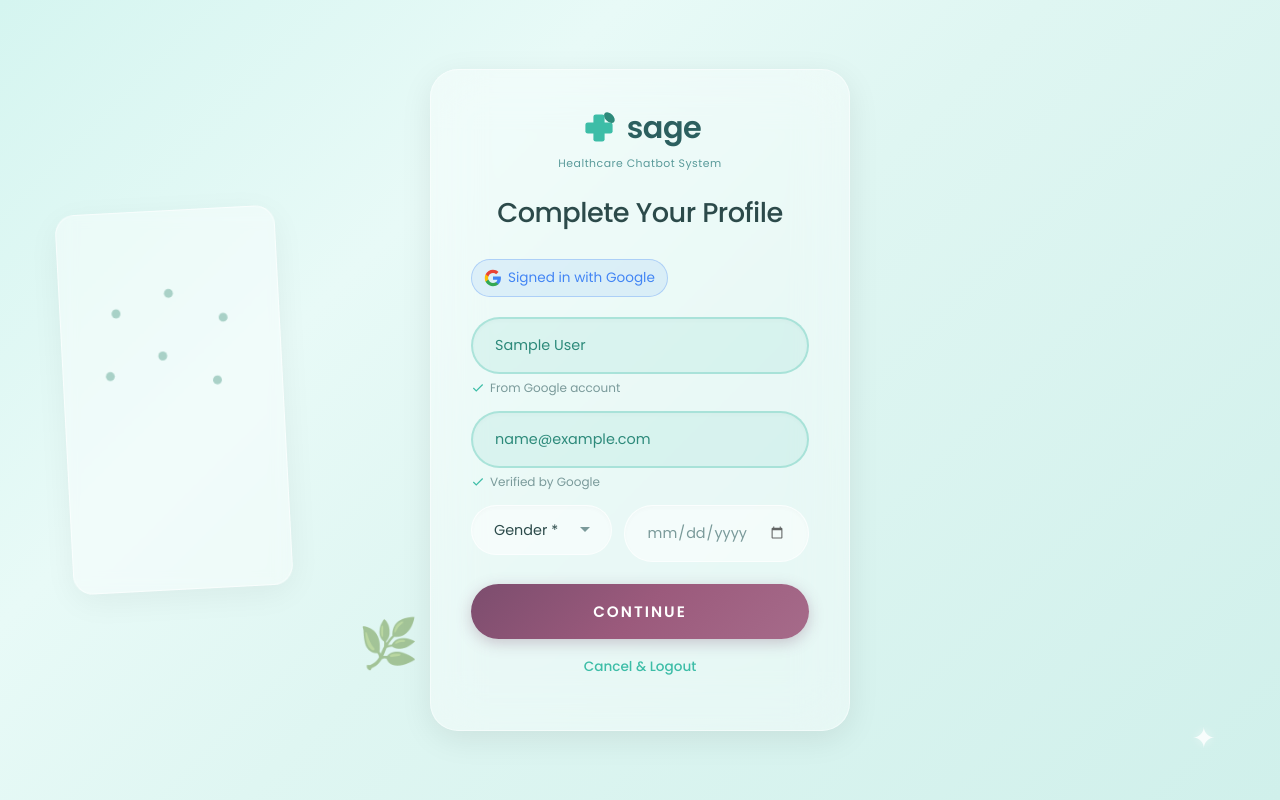
After one commit to SakethAkula/Sage, a Flask app: page /google-complete-profile in a window 1280 px wide. The commit adds this page. Run offline with Flask 3, Linux system fonts and the light colour scheme; the visitor is signed in with stand-in values (Sample User, id 1).

Commit message:
Google profile completion, smart chat titles, remove sidebar logout

```diff
--- a/backend/app.py
+++ b/backend/app.py
@@ -1,7 +1,7 @@
 """
 Sage - AI Healthcare Chatbot
 Backend: Flask Server with MySQL Authentication & Google OAuth
-Updated with Email OTP Verification and Password Reset
+Updated with Email OTP Verification, Password Reset, and Smart Chat Titles
 """
 
 from flask import Flask, render_template, request, redirect, url_for, session, jsonify, send_from_directory
@@ -18,13 +18,13 @@ sys.path.insert(0, os.path.dirname(os.path.abspath(__file__)))
 
 from database import (
     create_user, verify_user, get_user_by_id, get_user_by_email,
-    create_google_user, update_user_password,
+    create_google_user, update_user_password, update_user_details,
     save_health_profile, get_health_profile,
     create_chat_session, get_chat_sessions, update_session_title, delete_chat_session,
     save_chat_message, get_chat_history, clear_chat_history
 )
 from db_config import GOOGLE_CLIENT_ID, GOOGLE_CLIENT_SECRET, GOOGLE_REDIRECT_URI
-from sage_ai import get_sage_instance, clear_sage_instance
+from sage_ai import get_sage_instance, clear_sage_instance, generate_chat_title
 from email_utils import send_verification_otp, send_password_reset_otp, verify_otp
 
 app = Flask(
@@ -93,7 +93,9 @@ def login():
         else:
             return render_template('login.html', error="Invalid email or password")
 
-    return render_template('login.html')
+    # Check for success message from password reset
+    success = request.args.get('success')
+    return render_template('login.html', success=success)
 
 
 @app.route('/signup', methods=['GET', 'POST'])
@@ -281,6 +283,48 @@ def resend_reset_otp():
         return jsonify({'error': 'Failed to send OTP'}), 500
 
 
+@app.route('/google-complete-profile', methods=['GET', 'POST'])
+def google_complete_profile():
+    """Complete profile for Google users - collect gender and DOB."""
+    if not session.get('google_signup_pending'):
+        return redirect(url_for('login'))
+
+    name = session.get('google_name', '')
+    email = session.get('google_email', '')
+
+    if request.method == 'POST':
+        gender = request.form.get('gender')
+        dob = request.form.get('dob')
+
+        if not gender or not dob:
+            return render_template('google_complete_profile.html',
+                                   name=name, email=email,
+                                   error="Please fill all fields")
+
+        # Create or update user
+        user_id = create_google_user(name, email, gender, dob)
+
+        if user_id:
+            # Clear pending signup
+            session.pop('google_signup_pending', None)
+            session.pop('google_name', None)
+            session.pop('google_email', None)
+
+            # Set user session
+            session['user_id'] = user_id
+            session['user_name'] = name
+            session['user_email'] = email
+            session['auth_provider'] = 'google'
+
+            return redirect(url_for('onboarding'))
+        else:
+            return render_template('google_complete_profile.html',
+                                   name=name, email=email,
+                                   error="Failed to create account")
+
+    return render_template('google_complete_profile.html', name=name, email=email)
+
+
 @app.route('/onboarding', methods=['GET', 'POST'])
 def onboarding():
     """Onboarding page for health profile."""
@@ -360,10 +404,11 @@ def api_chat():
         return jsonify({'error': 'No message provided'}), 400
 
     # Get or create chat session
+    is_new_session = False
     if not session.get('current_session_id'):
-        # Create new session with first message as title
-        title = message[:50] + "..." if len(message) > 50 else message
-        session_id = create_chat_session(session['user_id'], title)
+        is_new_session = True
+        # Create new session with temporary title
+        session_id = create_chat_session(session['user_id'], "New Chat")
         session['current_session_id'] = session_id
     else:
         session_id = session['current_session_id']
@@ -387,6 +432,11 @@ def api_chat():
 
     # Save AI response to database
     save_chat_message(session['user_id'], response, 'sage', session_id)
+
+    # Generate meaningful title for new sessions
+    if is_new_session:
+        title = generate_chat_title(message)
+        update_session_title(session_id, title)
 
     return jsonify({
         'response': response,
@@ -648,25 +698,29 @@ def google_callback():
         google_email = userinfo.get('email')
         google_name = userinfo.get('name', google_email.split('@')[0])
 
-        # Create or get existing user
-        user_id = create_google_user(google_name, google_email)
+        # Check if user already exists
+        existing_user = get_user_by_email(google_email)
 
-        if user_id:
-            # Set session
-            session['user_id'] = user_id
-            session['user_name'] = google_name
-            session['user_email'] = google_email
+        if existing_user:
+            # Existing user - log them in
+            session['user_id'] = existing_user['id']
+            session['user_name'] = existing_user['name']
+            session['user_email'] = existing_user['email']
             session['auth_provider'] = 'google'
 
             # Check if health profile exists
-            profile = get_health_profile(user_id)
+            profile = get_health_profile(existing_user['id'])
             if profile:
                 session['profile_complete'] = True
                 return redirect(url_for('chat'))
             else:
                 return redirect(url_for('onboarding'))
         else:
-            return redirect(url_for('login', error='Failed to create account'))
+            # New user - need to collect additional info
+            session['google_signup_pending'] = True
+            session['google_name'] = google_name
+            session['google_email'] = google_email
+            return redirect(url_for('google_complete_profile'))
 
     except Exception as e:
         print(f"Google OAuth error: {e}")
--- /dev/null
+++ b/frontend/templates/google_complete_profile.html
@@ -0,0 +1,137 @@
+<!DOCTYPE html>
+<html lang="en">
+<head>
+    <meta charset="UTF-8">
+    <meta name="viewport" content="width=device-width, initial-scale=1.0">
+    <title>Sage - Complete Your Profile</title>
+    <link rel="preconnect" href="https://fonts.googleapis.com">
+    <link rel="preconnect" href="https://fonts.gstatic.com" crossorigin>
+    <link href="https://fonts.googleapis.com/css2?family=Poppins:wght@300;400;500;600;700&display=swap" rel="stylesheet">
+    <link rel="stylesheet" href="{{ url_for('static', filename='css/signup.css') }}">
+    <style>
+        .readonly-field {
+            background: rgba(61, 189, 167, 0.1) !important;
+            border: 2px solid rgba(61, 189, 167, 0.3) !important;
+            color: #2d8a7a !important;
+            cursor: not-allowed;
+        }
+        .field-note {
+            font-size: 0.75rem;
+            color: #7a9a9a;
+            margin-top: 5px;
+            display: flex;
+            align-items: center;
+            gap: 5px;
+        }
+        .field-note svg {
+            width: 14px;
+            height: 14px;
+        }
+        .google-badge {
+            display: inline-flex;
+            align-items: center;
+            gap: 6px;
+            background: rgba(66, 133, 244, 0.1);
+            border: 1px solid rgba(66, 133, 244, 0.3);
+            padding: 8px 12px;
+            border-radius: 20px;
+            font-size: 0.85rem;
+            color: #4285F4;
+            margin-bottom: 20px;
+        }
+        .error-message {
+            background: rgba(231, 76, 60, 0.15);
+            border: 1px solid rgba(231, 76, 60, 0.3);
+            color: #e74c3c;
+            padding: 12px 16px;
+            border-radius: 10px;
+            margin-bottom: 20px;
+            font-size: 0.9rem;
+            text-align: center;
+        }
+    </style>
+</head>
+<body>
+    <div class="signup-container">
+        <div class="bg-panel panel-left">
+            <svg class="neural-svg" viewBox="0 0 200 300">
+                <circle cx="40" cy="50" r="5" fill="#7ab5a6"/>
+                <circle cx="100" cy="30" r="5" fill="#7ab5a6"/>
+                <circle cx="160" cy="60" r="5" fill="#7ab5a6"/>
+                <circle cx="30" cy="120" r="5" fill="#7ab5a6"/>
+                <circle cx="90" cy="100" r="5" fill="#7ab5a6"/>
+                <circle cx="150" cy="130" r="5" fill="#7ab5a6"/>
+            </svg>
+        </div>
+        <div class="plant-decoration">🌿</div>
+        <div class="sparkle">✦</div>
+        <div class="glass-card">
+            <div class="logo">
+                <div class="logo-icon">
+                    <svg viewBox="0 0 50 50" width="40" height="40">
+                        <rect x="18" y="8" width="14" height="34" rx="3" fill="#3dbda7"/>
+                        <rect x="8" y="18" width="34" height="14" rx="3" fill="#3dbda7"/>
+                        <ellipse cx="38" cy="12" rx="8" ry="5" fill="#2d8a7a" transform="rotate(45, 38, 12)"/>
+                    </svg>
+                </div>
+                <span class="logo-text">sage</span>
+            </div>
+            <p class="logo-subtitle">Healthcare Chatbot System</p>
+            <h1 class="page-title">Complete Your Profile</h1>
+
+            <div class="google-badge">
+                <svg viewBox="0 0 24 24" width="18" height="18">
+                    <path fill="#4285F4" d="M22.56 12.25c0-.78-.07-1.53-.2-2.25H12v4.26h5.92c-.26 1.37-1.04 2.53-2.21 3.31v2.77h3.57c2.08-1.92 3.28-4.74 3.28-8.09z"/>
+                    <path fill="#34A853" d="M12 23c2.97 0 5.46-.98 7.28-2.66l-3.57-2.77c-.98.66-2.23 1.06-3.71 1.06-2.86 0-5.29-1.93-6.16-4.53H2.18v2.84C3.99 20.53 7.7 23 12 23z"/>
+                    <path fill="#FBBC05" d="M5.84 14.09c-.22-.66-.35-1.36-.35-2.09s.13-1.43.35-2.09V7.07H2.18C1.43 8.55 1 10.22 1 12s.43 3.45 1.18 4.93l2.85-2.22.81-.62z"/>
+                    <path fill="#EA4335" d="M12 5.38c1.62 0 3.06.56 4.21 1.64l3.15-3.15C17.45 2.09 14.97 1 12 1 7.7 1 3.99 3.47 2.18 7.07l3.66 2.84c.87-2.6 3.3-4.53 6.16-4.53z"/>
+                </svg>
+                Signed in with Google
+            </div>
+
+            {% if error %}
+            <div class="error-message">{{ error }}</div>
+            {% endif %}
+
+            <form class="signup-form" action="/google-complete-profile" method="POST">
+                <div class="input-group">
+                    <input type="text" name="name" value="{{ name }}" class="readonly-field" readonly>
+                    <div class="field-note">
+                        <svg viewBox="0 0 24 24" fill="none" stroke="#3dbda7" stroke-width="2">
+                            <path d="M20 6L9 17l-5-5"/>
+                        </svg>
+                        From Google account
+                    </div>
+                </div>
+                <div class="input-group">
+                    <input type="email" name="email" value="{{ email }}" class="readonly-field" readonly>
+                    <div class="field-note">
+                        <svg viewBox="0 0 24 24" fill="none" stroke="#3dbda7" stroke-width="2">
+                            <path d="M20 6L9 17l-5-5"/>
+                        </svg>
+                        Verified by Google
+                    </div>
+                </div>
+                <div class="input-row">
+                    <div class="input-group half">
+                        <select name="gender" required>
+                            <option value="" disabled selected>Gender *</option>
+                            <option value="male">Male</option>
+                            <option value="female">Female</option>
+                            <option value="other">Other</option>
+                        </select>
+                    </div>
+                    <div class="input-group half">
+                        <input type="date" name="dob" placeholder="Date of Birth" required>
+                    </div>
+                </div>
+                <button type="submit" class="signup-btn">CONTINUE</button>
+            </form>
+
+            <div class="links-row">
+                <a href="/logout">Cancel & Logout</a>
+            </div>
+        </div>
+    </div>
+</body>
+</html>
```
Also changed, not shown: backend/database.py (+53 -1 lines), backend/sage_ai.py (+38 -1 lines), frontend/static/css/chat.css (+9 -0 lines), frontend/templates/chat.html (+2 -9 lines).
